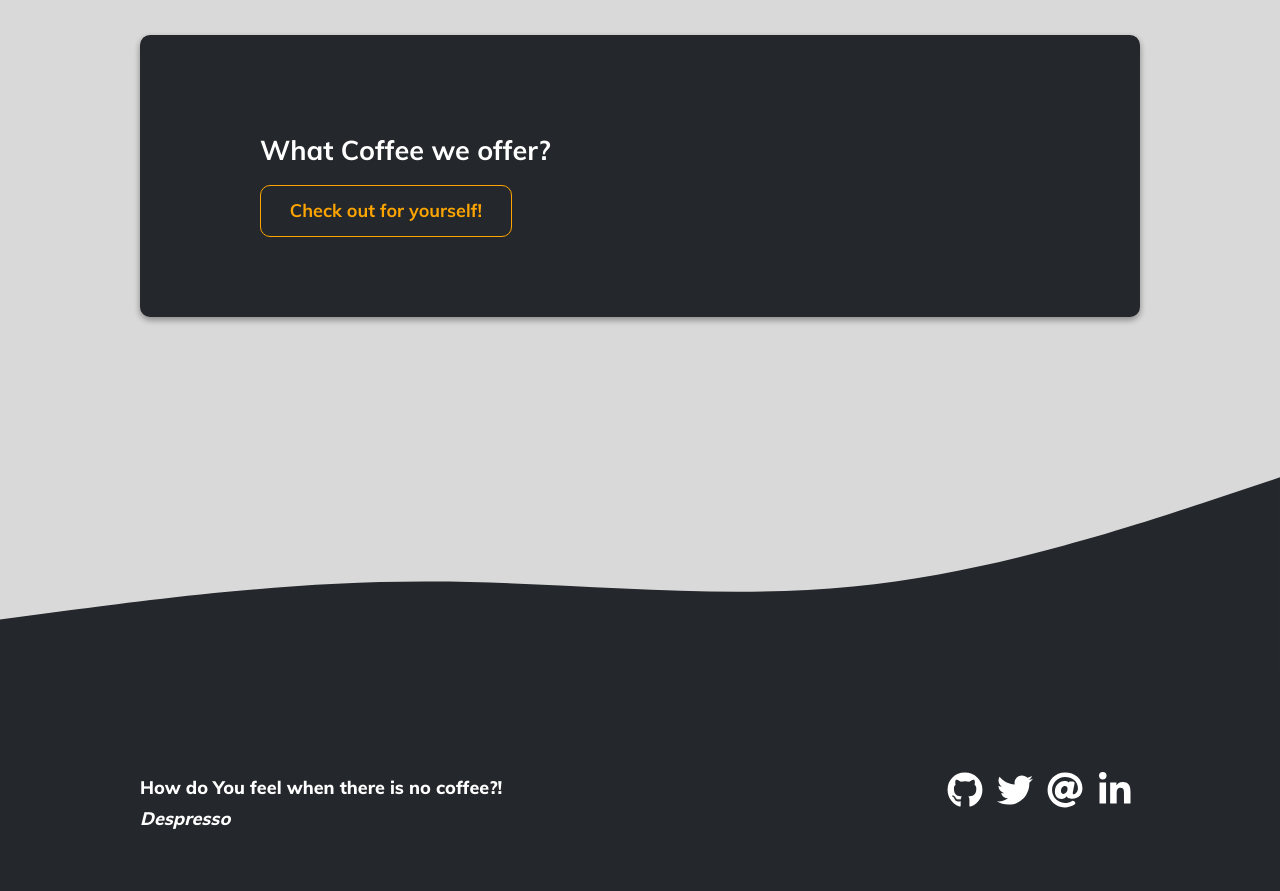
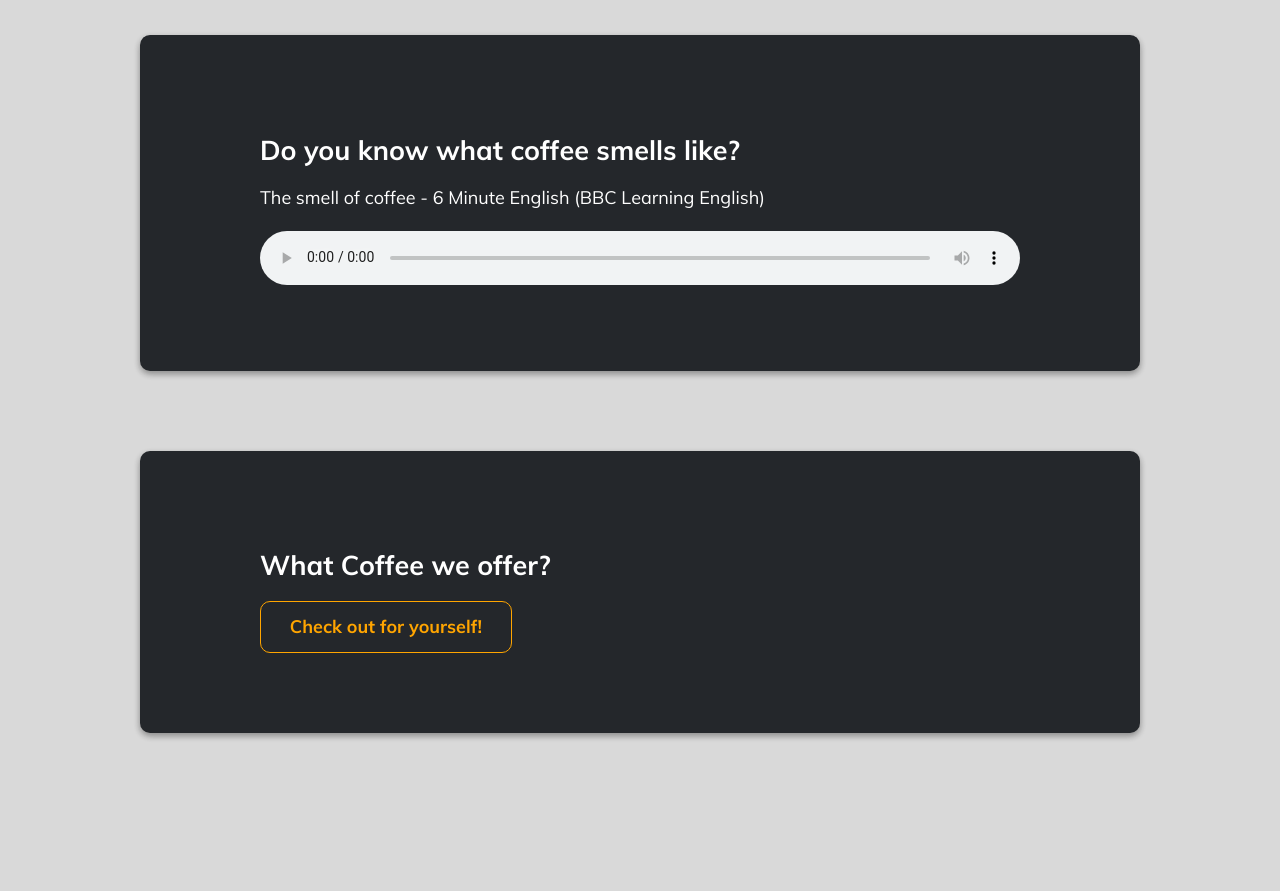
Before and after one commit to najwer23/coffee4u, a React (Create React App) app: page / in a window 1280 px wide. Shown: the part 3520-4411 px from the top of the page. Built offline with nearby package versions, Linux system fonts and the light colour scheme.

Commit message:
Audio about smell of coffee

```diff
--- a/src/CSS/Home.css
+++ b/src/CSS/Home.css
@@ -5,3 +5,8 @@
     padding: 15px;
     margin:10px
 }
+
+audio {
+    margin-top: 20px;
+    width: 100%;
+}
--- a/src/Components/Home.js
+++ b/src/Components/Home.js
@@ -73,10 +73,22 @@ class Home extends Component {
 
                 <section className="ss">
                     <div className="ss2">
+                        <h2>Do you know what coffee smells like?</h2>
+                        <a href="https://youtu.be/5R3WdBE1-JM" target="_blank" style={{color: "white"}}>The smell of coffee - 6 Minute English (BBC Learning English) </a>
+                        <audio controls>
+                            <source src={`${process.env.PUBLIC_URL}/assets/audio/bbc.mp3`} type="audio/mp3" />
+                        </audio>
+                    </div>
+                </section>
+
+                <section className="ss">
+                    <div className="ss2">
                         <h2>What Coffee we offer?</h2>
                         <Link to={"/drinks"} ><div className='btn wave'>Check out for yourself!</div></Link>
                     </div>
                 </section>
+
+
             </article>
         )
     }
```
Also changed, not shown: 1 other file (tests, documents, lock files or other folders).
